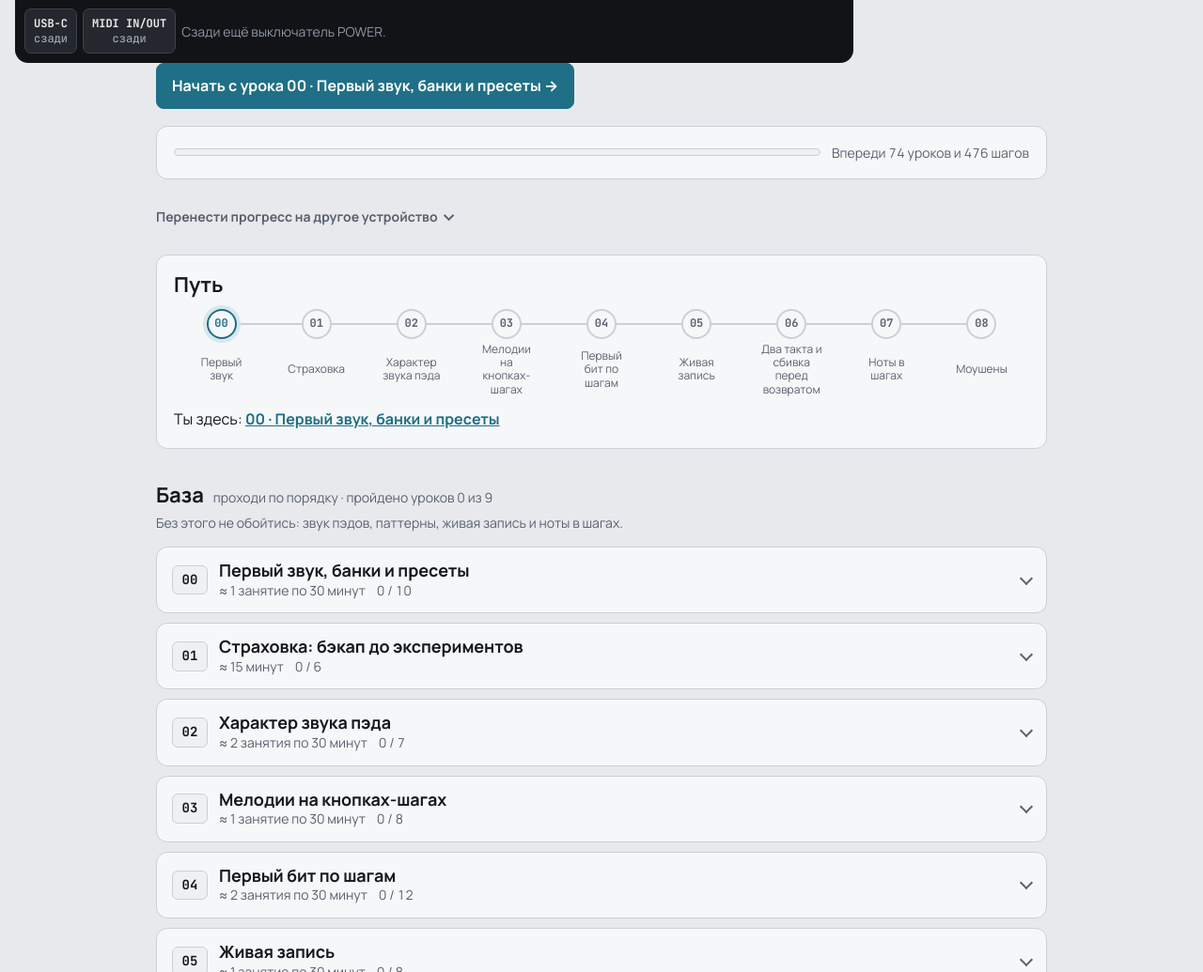
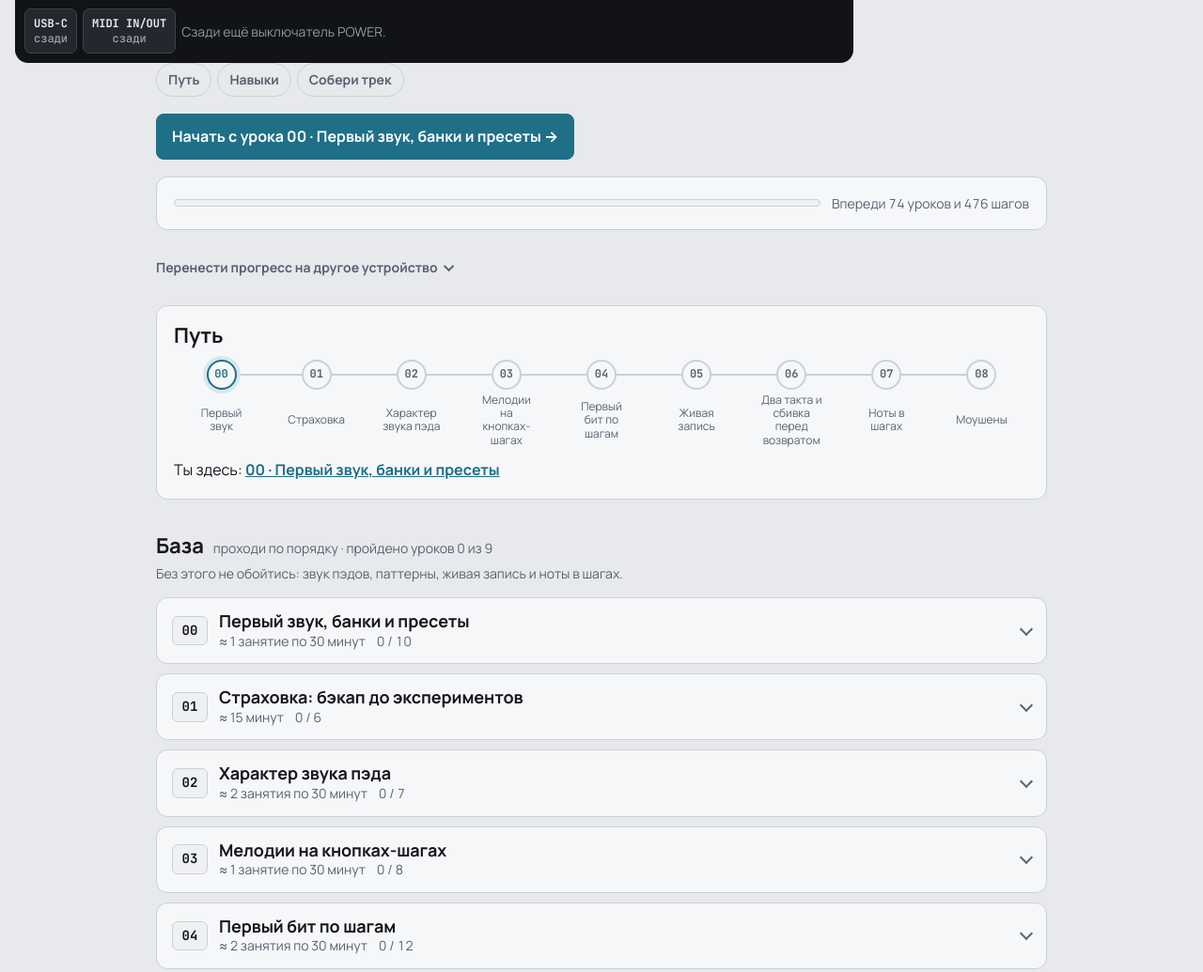
Before and after one commit to midler/roland-p6-guide, a plain HTML site: page src/guide.html in a window 1280 px wide. Shown: the part 2205-3240 px from the top of the page at 94% size. Drawn offline with Linux system fonts and the light colour scheme; a web font is replaced by a local one.

Commit message:
Split the Lessons tab into three pages: Path, Skills, Build a track
A switcher at the top of the Lessons tab (like Help) leads to #lessons
(the base path and list), #skills and #tracks. Section pages keep the
switcher with the right item active, the back link returns to Skills
or Build a track, and page titles use the section name. A finished
base points on to Skills.

Co-Authored-By: Claude Opus 5.5 <noreply@anthropic.com>
Claude-Session: https://claude.ai/code/session_014XdUwL2tCNYNstVcvu921P

```diff
--- a/src/guide.html
+++ b/src/guide.html
@@ -600,7 +600,6 @@ body:not([data-view="start"]) .hero .lcd.big{font-size:var(--fs-md)}
   <div class="card codebox" id="codeBox" hidden><p class="small" id="codeHint"></p><textarea id="codeText" aria-label="Код прогресса" spellcheck="false"></textarea><div class="lrow"><button class="btn primary" id="codeApply" type="button" hidden>Загрузить</button><button class="btn" id="codeClose" type="button">Закрыть</button><span class="small codemsg" id="codeMsg" role="status" aria-live="polite"></span></div></div>
   </div></details>
   <div id="lessonList" style="display:grid;gap:10px"></div>
-  <div id="forkBox"></div>
   <div class="resetzone">
    <button class="btn quiet" id="resetProgress" type="button" aria-expanded="false" aria-controls="resetConfirm">Сбросить прогресс…</button>
    <div class="warnnote" id="resetConfirm" hidden>
@@ -611,6 +610,8 @@ body:not([data-view="start"]) .hero .lcd.big{font-size:var(--fs-md)}
   </div>
 </section>
 
+<section class="view" id="v-skills" hidden><div id="skillsBox"></div></section>
+<section class="view" id="v-tracks" hidden><div id="tracksBox"></div></section>
 <section class="view" id="v-branch" hidden>
   <div id="branchHead"></div>
   <div id="branchList" style="display:grid;gap:10px"></div>
@@ -2453,7 +2454,7 @@ ${complete?doneHTML(l):nextHTML(l)}
 function secOf(n){return SECTIONS.find(x=>x.order.includes(n))}
 function nextHTML(l){const sec=secOf(l.n);const nx=sec?sec.order[sec.order.indexOf(l.n)+1]:null;
  if(nx){const L=lessonByN(nx);return `<p class="nextles"><a class="btn" href="#${lessonHash(nx)}" data-open="${nx}">Следующий урок: ${lbl(nx)} · ${esc(L.t)} <span aria-hidden="true">→</span></a></p>`}
- return sec&&sec.id==="base"?`<p class="nextles"><a class="btn" href="#lessons" data-scroll="forkBox">База пройдена: выбери навык или трек <span aria-hidden="true">↓</span></a></p>`:`<p class="nextles"><a class="btn" href="#branch-${sec?sec.id:""}" data-scroll="branchOther">Раздел пройден: что дальше <span aria-hidden="true">↓</span></a></p>`}
+ return sec&&sec.id==="base"?`<p class="nextles"><a class="btn" href="#skills">База пройдена: выбери навык или собери трек <span aria-hidden="true">→</span></a></p>`:`<p class="nextles"><a class="btn" href="#branch-${sec?sec.id:""}" data-scroll="branchOther">Раздел пройден: что дальше <span aria-hidden="true">↓</span></a></p>`}
 function doneHTML(l){return `<div class="donecard"><span class="lcd" aria-hidden="true">donE</span><div><b>Урок ${lbl(l.n)} пройден</b><p>Все шаги отмечены в гайде. Паттерн на самом приборе сохраняй через ${fmt("[SHIFT] + [TIE · WRITE]")}.</p></div>${nextHTML(l).replace('class="btn"','class="btn primary"')}</div>`}
 function announce(t){const a=document.getElementById("announce");if(a){a.textContent="";setTimeout(()=>{a.textContent=t},60)}}
 function resumePoint(){const last=store.get("p6last",null);const first=l=>act(l).find(k=>!done[l.n+"-"+k]);
@@ -2486,8 +2487,8 @@ function skillTile(sec){const st=secStats(sec);return `<a class="skill${st.dn===
 function trackTile(sec){const st=secStats(sec),id="prev_"+sec.id;const stg=TRACK.filter(t=>t.track!=="cmp"&&sec.order.includes(t.n)&&(t.V||t.B));const last=stg[stg.length-1];
  if(last&&!gridState[id]){const v=last.V?last.V[last.V.length-1]:{rows:last.B,len:last.lenB,swing:last.swingB};gridState[id]={t:sec.name,bpm:v.bpm||last.bpm||sec.bpm||96,rows:v.rows,len:v.len,swing:v.swing||0,loop:4}}
  return `<div class="trackc${st.dn===st.ls.length?" complete":""}"><a class="tt" href="#branch-${sec.id}">${esc(sec.name)}</a><span class="tm">${sec.bpm} BPM · ${esc(sec.dur)} · ${st.ls.length} ${plural(st.ls.length,"урок","урока","уроков")}</span><span class="ta">${last?`<button type="button" class="btn" data-play="${id}" aria-pressed="false" aria-label="Слушать: ${esc(sec.name)}">▶ Слушать</button>`:""}<a class="btn" href="#branch-${sec.id}" aria-label="Открыть: ${esc(sec.name)}">Открыть <span aria-hidden="true">→</span></a></span><span class="bar" role="progressbar" aria-label="Шаги трека ${esc(sec.name)}" aria-valuemin="0" aria-valuemax="${st.steps}" aria-valuenow="${st.sd}"><i style="width:${st.steps?100*st.sd/st.steps:0}%"></i></span></div>`}
-function forkHTML(){const sk=SECTIONS.slice(1).filter(x=>!x.genre);return `<div class="levelhead" style="margin-top:28px"><h2>Навыки</h2></div><p class="secdesc">Отдельные темы, в любом порядке. Теорию можно пройти до базы.</p><div class="skills" id="forkMain">${sk.map(skillTile).join("")}</div>
- <div class="levelhead" style="margin-top:28px"><h2>Собери трек</h2></div><p class="secdesc">Трек в одном жанре по слоям, от первого грува до записи. Лучше после базы. Нажми «Слушать», чтобы услышать, к чему придёшь.</p><div class="tracks" id="forkGenre">${SECTIONS.filter(x=>x.genre).map(trackTile).join("")}</div>`}
+function skillsHTML(){const sk=SECTIONS.slice(1).filter(x=>!x.genre);return `<div class="levelhead"><h2>Навыки</h2></div><p class="secdesc">Отдельные темы, в любом порядке. Теорию можно пройти до базы, остальное — когда база пройдена или по ходу.</p><div class="skills" id="forkMain">${sk.map(skillTile).join("")}</div>`}
+function tracksHTML(){return `<div class="levelhead"><h2>Собери трек</h2></div><p class="secdesc">Трек в одном жанре по слоям, от первого грува до записи. Лучше после базы. Нажми «Слушать», чтобы услышать, к чему придёшь.</p><div class="tracks" id="forkGenre">${SECTIONS.filter(x=>x.genre).map(trackTile).join("")}</div>`}
 function branchTile(sec,showList){const st=secStats(sec);
  return `<a class="branch${st.dn===st.ls.length?" complete":""}" href="#branch-${sec.id}"><span class="bname"><span class="bt">${esc(sec.name.replace(/^(Ветка|Жанр) · /,""))}</span><span class="go">Открыть <span aria-hidden="true">→</span></span></span>
  <span class="bdesc">${esc(relabel(sec.desc))}</span>
@@ -2503,13 +2504,13 @@ function renderLessons(){
   html+=`<div class="levelhead"><h2>${base.name}</h2><span id="baseStat">${base.span} · пройдено уроков ${st.dn} из ${st.ls.length}</span></div><p class="secdesc">${esc(base.desc)}</p>`;
   st.ls.forEach(l=>{html+=lessonHTML(l,open.includes(l.n))});
   box.innerHTML=html;bindDetails(box);
-  document.getElementById("forkBox").innerHTML=forkHTML();
+  document.getElementById("skillsBox").innerHTML=skillsHTML();document.getElementById("tracksBox").innerHTML=tracksHTML();
   if(curBranch)renderBranch(curBranch);
   updateProgress();
 }
 let curBranch=null;
 function renderBranch(id){const sec=SECTIONS.find(x=>x.id===id);if(!sec)return;curBranch=id;const st=secStats(sec);const open=store.get("p6open",[]);
- document.getElementById("branchHead").innerHTML=`<div class="bhead"><a class="crumb" href="#lessons"><span aria-hidden="true">←</span> Все уроки</a><span class="kicker small muted">${sec.genre?"Собери трек":sec.id==="base"?"":"Навык"}</span><h2>${esc(sec.name)}</h2><p class="secdesc">${esc(relabel(sec.desc))} Уроки ${sec.span}.${sec.recipe?` Рецепт жанра с сеткой — во вкладке <a href="#recipes">«Рецепты»</a>.`:""}</p>
+ document.getElementById("branchHead").innerHTML=`<div class="bhead"><a class="crumb" href="#${sec.genre?"tracks":"skills"}"><span aria-hidden="true">←</span> ${sec.genre?"Собери трек":"Навыки"}</a><span class="kicker small muted">${sec.genre?"Собери трек":sec.id==="base"?"":"Навык"}</span><h2>${esc(sec.name)}</h2><p class="secdesc">${esc(relabel(sec.desc))} Уроки ${sec.span}.${sec.recipe?` Рецепт жанра с сеткой — во вкладке <a href="#recipes">«Рецепты»</a>.`:""}</p>
  <span class="bmeta"><span>${st.ls.length} ${plural(st.ls.length,"урок","урока","уроков")} · ≈ ${st.ses} ${plural(st.ses,"занятие","занятия","занятий")}</span><span class="bar" role="progressbar" aria-label="Шаги раздела" aria-valuemin="0" aria-valuemax="${st.steps}" aria-valuenow="${st.sd}"><i style="width:${st.steps?100*st.sd/st.steps:0}%"></i></span><span>пройдено ${st.dn} из ${st.ls.length}</span></span></div>`;
  const box=document.getElementById("branchList");box.innerHTML=st.ls.map(l=>lessonHTML(l,open.includes(l.n))).join("");bindDetails(box);
  document.getElementById("branchOther").innerHTML=`<div class="levelhead" style="margin:32px 0 12px"><h2>${sec.genre?"Другие треки":"Другие навыки"}</h2></div><div class="othergrid">${SECTIONS.slice(1).filter(x=>x.id!==id&&!!x.genre===!!sec.genre).map(x=>branchTile(x,false)).join("")}</div>`}
@@ -3206,7 +3207,7 @@ const COMMUNITY=[
 document.getElementById("aboutMore").innerHTML=`<div class="card"><h2>Если что-то не так</h2><p class="muted small" style="margin:6px 0 10px">Ответы из справочного центра Roland и обзоров.</p><div class="facts">${TROUBLE.map(t=>`<div class="fact"><h3>${esc(t[0])}</h3><p>${fmt(t[1])} <a href="${t[2]}" target="_blank" rel="noopener">Источник <span aria-hidden="true">↗</span></a></p></div>`).join("")}</div></div>
 <div class="card"><h2>Советы сообщества</h2><p class="muted small" style="margin:6px 0 10px">Приёмы владельцев P-6 с форума Elektronauts. Это не руководство Roland: проверяй на своём приборе.</p><div class="facts">${COMMUNITY.map(t=>`<div class="fact"><h3>${esc(t[0])}</h3><p>${fmt(t[1])} <a href="${t[2]}" target="_blank" rel="noopener">Источник <span aria-hidden="true">↗</span></a></p></div>`).join("")}</div></div>`;
 /* ---------------- ROUTING ---------------- */
-const views=["start","panel","lessons","recipes","challenges","cheats","menus","about","videos"];
+const views=["start","panel","lessons","skills","tracks","recipes","challenges","cheats","menus","about","videos"];
 function route(){
   let h=(location.hash||"#start").slice(1);let br=null,deep=null;
   {const m=h.match(/^l-([0-9A-Za-z]+?)(?:-s(\d+)|-(full))?$/);if(m&&lessonByN(m[1])){deep={n:m[1],s:m[2]?+m[2]-1:null,full:!!m[3]};h=lessonHash(m[1])}}
@@ -3216,15 +3217,15 @@ function route(){
   const HELP=["cheats","menus","about","videos"],help=HELP.includes(h);
   views.forEach(v=>{document.getElementById("v-"+v).hidden=v!==h});
   document.body.dataset.view=h;
-  document.querySelectorAll(".subnav a").forEach(a=>a.setAttribute("aria-current",a.getAttribute("href")==="#"+h?"true":"false"));
+  {const sv=h==="branch"?((SECTIONS.find(x=>x.id===br)||{}).genre?"tracks":"skills"):h;document.querySelectorAll(".subnav a").forEach(a=>a.setAttribute("aria-current",a.getAttribute("href")==="#"+sv?"true":"false"))}
   if(br)renderBranch(br);else curBranch=null;
-  const tab=h==="branch"?"lessons":help?"cheats":h;
+  const tab=["branch","skills","tracks"].includes(h)?"lessons":help?"cheats":h;
   document.querySelectorAll("nav.tabs a").forEach(a=>a.setAttribute("aria-current",a.getAttribute("href")==="#"+tab?"page":"false"));
   const cur=document.querySelector('nav.tabs a[aria-current="page"]');if(cur){const w=cur.parentElement;w.scrollLeft=Math.max(0,cur.offsetLeft-(w.clientWidth-cur.offsetWidth)/2)}
-  const lcd={start:"P-6",panel:"PAnL",lessons:"LESn",branch:{theory:"tEOr",beats:"bEAt",sound:"Snd",live:"LivE",comp:"PC"}[br]||"LESn",recipes:"GEnr",challenges:"PLAY",cheats:"HELP",about:"inFo",menus:"MEnU",videos:"vid"}[h];
+  const lcd={start:"P-6",panel:"PAnL",lessons:"LESn",skills:"SKiL",tracks:"trAc",branch:{theory:"tEOr",beats:"bEAt",sound:"Snd",live:"LivE",comp:"PC"}[br]||"LESn",recipes:"GEnr",challenges:"PLAY",cheats:"HELP",about:"inFo",menus:"MEnU",videos:"vid"}[h];
   document.getElementById("lcdHero").textContent=lcd;
-  const TT={start:"Старт",panel:"Панель",lessons:"Уроки",branch:"Раздел",recipes:"Рецепты",challenges:"Задания",cheats:"Шпаргалка",menus:"Меню прибора",about:"О приборе",videos:"Видео"}[h];
-  document.title=(h==="start"?"":TT+" · ")+"Тренажёр Roland P-6";
+  const TT={start:"Старт",panel:"Панель",lessons:"Уроки",skills:"Навыки",tracks:"Собери трек",branch:"Раздел",recipes:"Рецепты",challenges:"Задания",cheats:"Шпаргалка",menus:"Меню прибора",about:"О приборе",videos:"Видео"}[h];
+  document.title=(h==="start"?"":(h==="branch"&&br?(SECTIONS.find(x=>x.id===br)||{}).name||TT:TT)+" · ")+"Тренажёр Roland P-6";
   if(deep)setTimeout(()=>openDeep(deep),0);
 }
 function openDeep(d){const det=[...document.querySelectorAll(`details[data-n="${d.n}"]`)].find(x=>x.offsetParent!==null||!x.closest("[hidden]"));if(!det)return;
@@ -3232,6 +3233,7 @@ function openDeep(d){const det=[...document.querySelectorAll(`details[data-n="${
  if(d.s!=null&&det.classList.contains("focusmode")&&act(lessonByN(d.n)).includes(d.s)){det.classList.remove("verifying");const v=det.querySelector(".verify");if(v)v.remove();focus[d.n]=d.s;saveFocus();placeFocus(d.n)}
  let tgt=det;if(d.full){const fb=det.querySelector(`#full_${d.n}`);if(fb){det.classList.remove("focusmode");tgt=fb;const sc=()=>fb.scrollIntoView({block:"start",behavior:"instant"});sc();setTimeout(sc,150);fb.focus({preventScroll:true});return}}if(d.s!=null){const li=det.querySelector(`li[data-si="${d.s}"]`);if(li){li.classList.add("linked");tgt=li}}
  const sc=()=>tgt.scrollIntoView({block:d.s!=null?"center":"start",behavior:"instant"});sc();setTimeout(sc,150);const f=d.s!=null?tgt.querySelector("input"):det.querySelector("summary");if(f)f.focus({preventScroll:true})}
+["lessons","skills","tracks","branch"].forEach(v=>document.getElementById("v-"+v).insertAdjacentHTML("afterbegin",`<nav class="subnav" aria-label="Разделы уроков"><a href="#lessons">Путь</a><a href="#skills">Навыки</a><a href="#tracks">Собери трек</a></nav>`));
 ["cheats","menus","about","videos"].forEach(v=>document.getElementById("v-"+v).insertAdjacentHTML("afterbegin",`<nav class="subnav" aria-label="Разделы справки"><a href="#cheats">Шпаргалка</a><a href="#menus">Меню</a><a href="#about">О приборе</a><a href="#videos">Видео</a></nav>`));
 window.addEventListener("hashchange",()=>{const dl=/^#l-/.test(location.hash);route();if(!dl)window.scrollTo(0,0)});
 renderModes();renderDevice();renderLessons();renderRecipes();renderChallenges();roll();renderCheats("");route();
--- a/sw.js
+++ b/sw.js
@@ -1,5 +1,5 @@
 // Offline cache for the P-6 guide. Generated by tools/build_site.py.
-const CACHE = "p6-81c0a4d1bf3e";
+const CACHE = "p6-c6b044a2a2c5";
 const CORE = ["./", "index.html", "manifest.webmanifest", "icon-192.png", "icon-512.png", "apple-touch-icon.png"];
 self.addEventListener("install", e => {
   e.waitUntil(caches.open(CACHE).then(c => c.addAll(CORE)).then(() => self.skipWaiting()));
```
Also changed, not shown: index.html (+14 -12 lines).
